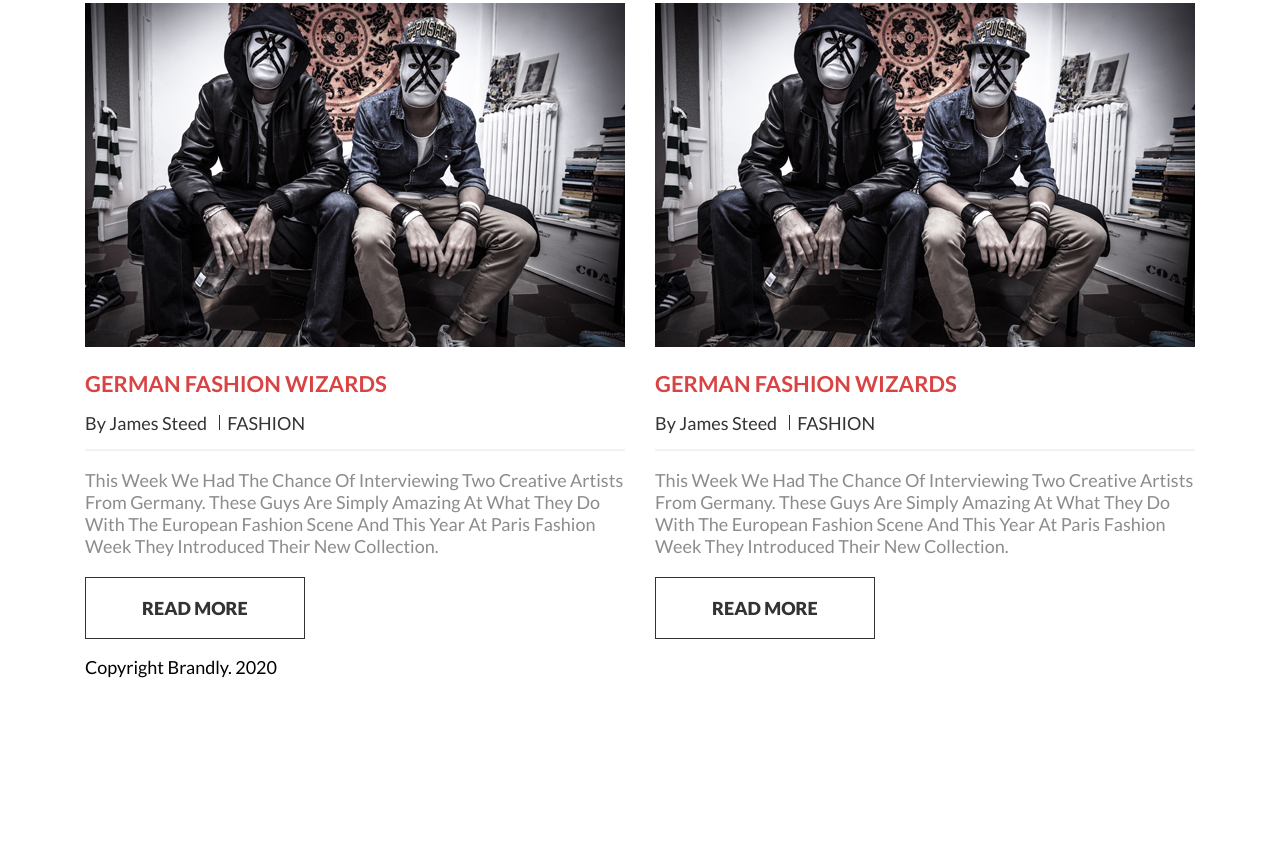
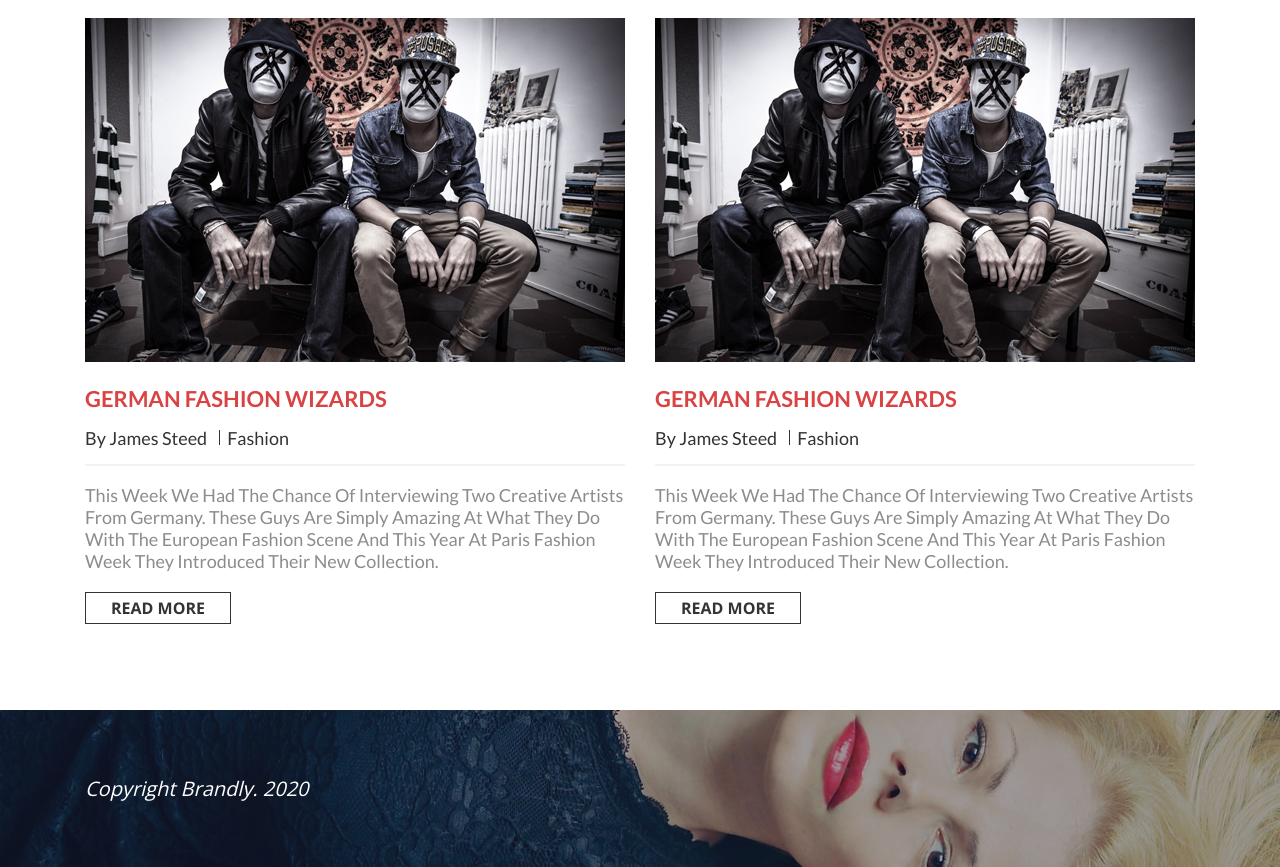
Before and after one commit to KanykeiAbdi/Brandly, a plain HTML site: page index.html in a window 1280 px wide. Shown: the part 1474-2341 px from the top of the page. Before the commit the page ends 2170 px from the top, so only its background shows below. Drawn offline with nearby package versions, Linux system fonts and the light colour scheme.

Commit message:
Add Footer

```diff
--- a/SCSS/_blog.scss
+++ b/SCSS/_blog.scss
@@ -67,9 +67,17 @@
     }
 
     &-link {
+      padding: 4px 25px;
       border: 1px solid $dark;
       color: $dark;
       transition: all 0.3s;
+      font-family: $secondary-font;
+      font-style: normal;
+      font-weight: 700;
+      font-size: 16px;
+      line-height: 22px;
+      text-transform: uppercase;
+
 
       &:hover {
         background-color: $accent;
--- /dev/null
+++ b/SCSS/_footer.scss
@@ -0,0 +1,21 @@
+@import "vars";
+
+.footer {
+  margin-top: 86px;
+  background-image: url("../images/ftr-bg.jpg");
+  background-repeat: no-repeat;
+  background-position: center;
+  background-size: cover;
+  color: $light;
+
+  p {
+    margin: 0;
+    padding: 65px 0;
+    font-family: $secondary-font;
+    font-style: italic;
+    font-weight: 300;
+    font-size: 20px;
+    line-height: 27px;
+    text-transform: capitalize;
+  }
+}
--- a/SCSS/_menu.scss
+++ b/SCSS/_menu.scss
@@ -2,7 +2,8 @@
 
 .menu {
   display: flex;
-  margin: 0;
+  align-items: flex-start;
+  margin: 16px;
   padding: 0;
   list-style: none;
 
--- a/SCSS/main.scss
+++ b/SCSS/main.scss
@@ -9,3 +9,4 @@
 @import "section";
 @import "categories";
 @import "blog";
+@import "footer";
--- a/index.html
+++ b/index.html
@@ -75,7 +75,7 @@
           <img src="images/Mask Group.jpg" alt="photo" class="blog__item-img">
           <h3 class="blog__item-title">GERMAN FASHION WIZARDS</h3>
           <p class="blog__item-details">
-            <span>By James Steed</span><span>FASHION</span>
+            <span>By James Steed</span><span>Fashion</span>
           </p>
           <p class="blog__item-leed">This week we had the chance of interviewing two creative artists from Germany. These guys are simply amazing at what they do with the European fashion scene and this year at Paris Fashion Week they introduced their new collection. </p>
           <a href="#" class="btn blog__item-link">Read More</a>
@@ -84,7 +84,7 @@
           <img src="images/Mask Group.jpg" alt="photo" class="blog__item-img">
           <h3 class="blog__item-title">GERMAN FASHION WIZARDS</h3>
           <p class="blog__item-details">
-            <span>By James Steed</span><span>FASHION</span>
+            <span>By James Steed</span><span>Fashion</span>
           </p>
           <p class="blog__item-leed">This week we had the chance of interviewing two creative artists from Germany. These guys are simply amazing at what they do with the European fashion scene and this year at Paris Fashion Week they introduced their new collection. </p>
           <a href="#" class="btn blog__item-link">Read More</a>
@@ -92,7 +92,7 @@
       </div>
       </div>
     </section>
-    <section class="footer">
+    <section class="footer overlay">
       <div class="container">
         <p>Copyright Brandly. 2020</p>
       </div>
```
Also changed, not shown: css/main.min.css, images/ftr-bg.jpg (renamed from images/img 6.jpg).
